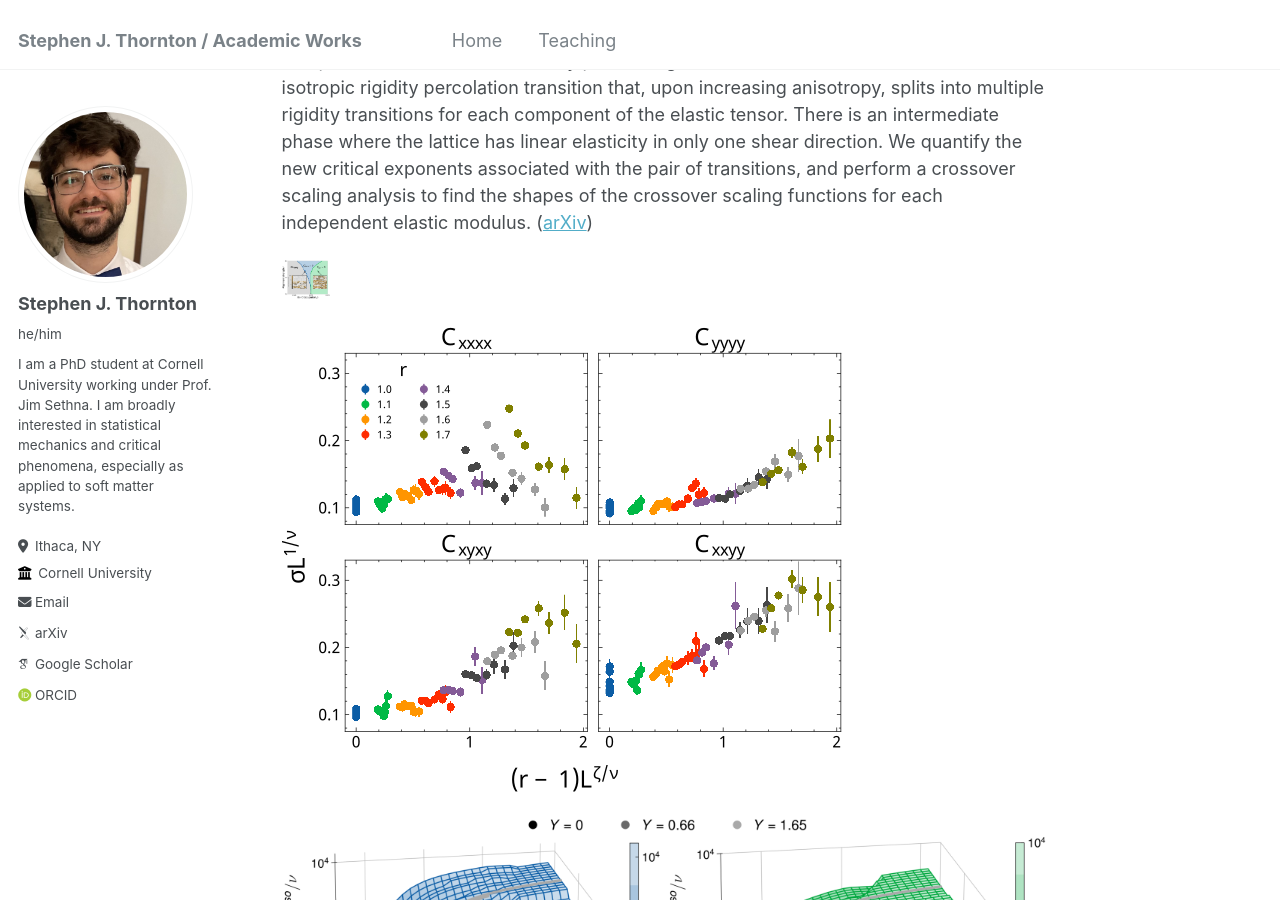
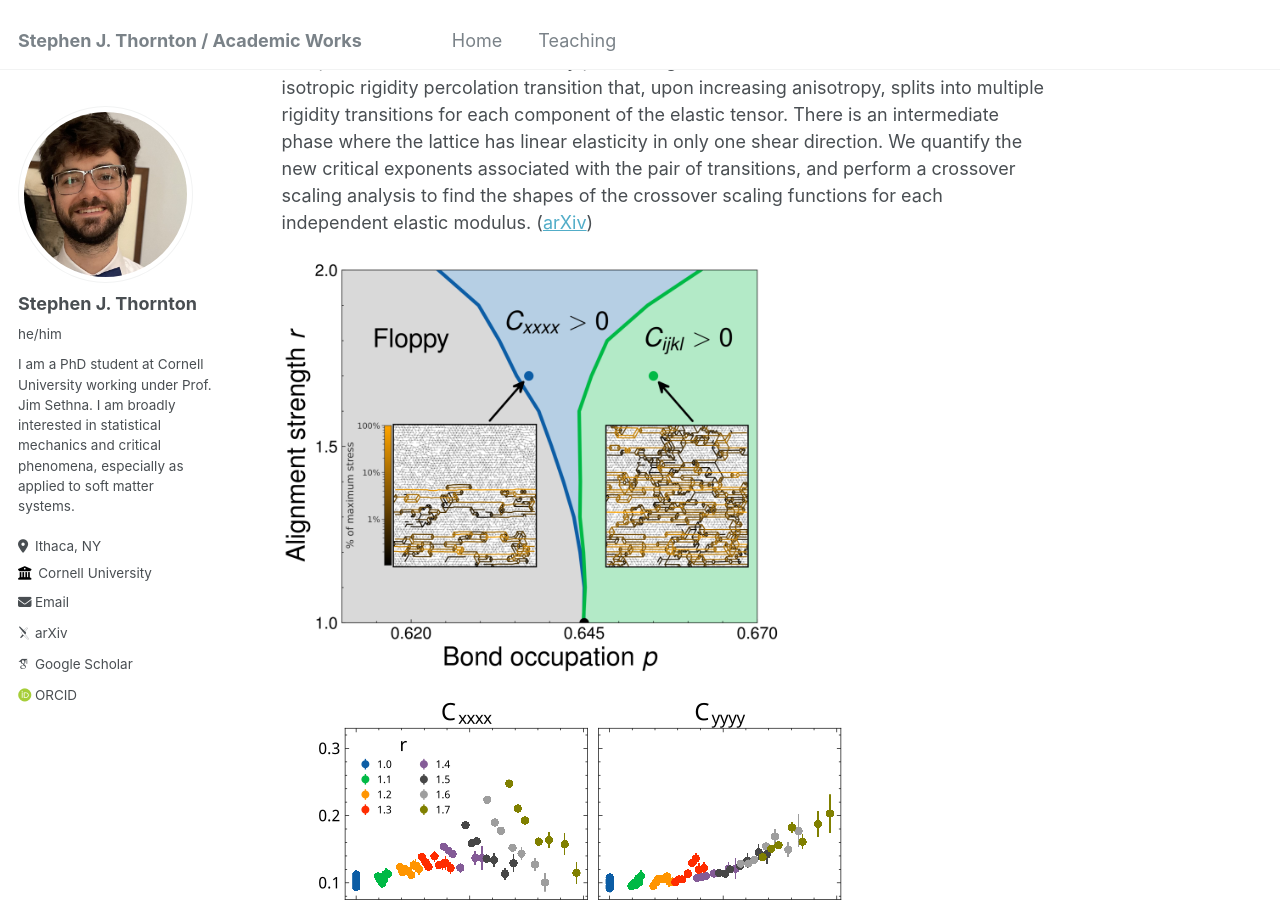
Before and after one commit to stephen-thornton/stephen-thornton.github.io, a Jekyll site: the page built from _pages/about.md, in a window 1280 px wide and 900 px high, scrolled down 3566 px. Built offline with Jekyll 4.4.1, drawn with Linux system fonts in a browser that asks for light colours; some web fonts are replaced.

Commit message:
Update about.md

```diff
--- a/_pages/about.md
+++ b/_pages/about.md
@@ -30,7 +30,7 @@ Collaborators: William Wang, Bulbul Chakraborty, Anna Barth, Navneet Singh, Japh
 
 We perform a detailed numerical investigation of the critical phenomena present within a bond-diluted triangular lattice in which bonds are preferentially removed in a particular direction, inducing a long-wavelength anisotropy. Anticipating different scaling for each of the statistically independent long-wavelength elastic moduli, we measure each component of the elastic tensor by performing several distinct shears. We find an isotropic rigidity percolation transition that, upon increasing anisotropy, splits into multiple rigidity transitions for each component of the elastic tensor. There is an intermediate phase where the lattice has linear elasticity in only one shear direction. We quantify the new critical exponents associated with the pair of transitions, and perform a crossover scaling analysis to find the shapes of the crossover scaling functions for each independent elastic modulus. ([arXiv](https://arxiv.org/abs/2409.08565))
 
-<img src="/images/Will1.png" width="48">
+<img src="/images/Will1.png" width="500">
 
 <img src="/images/Will2.png"/>
 
```
